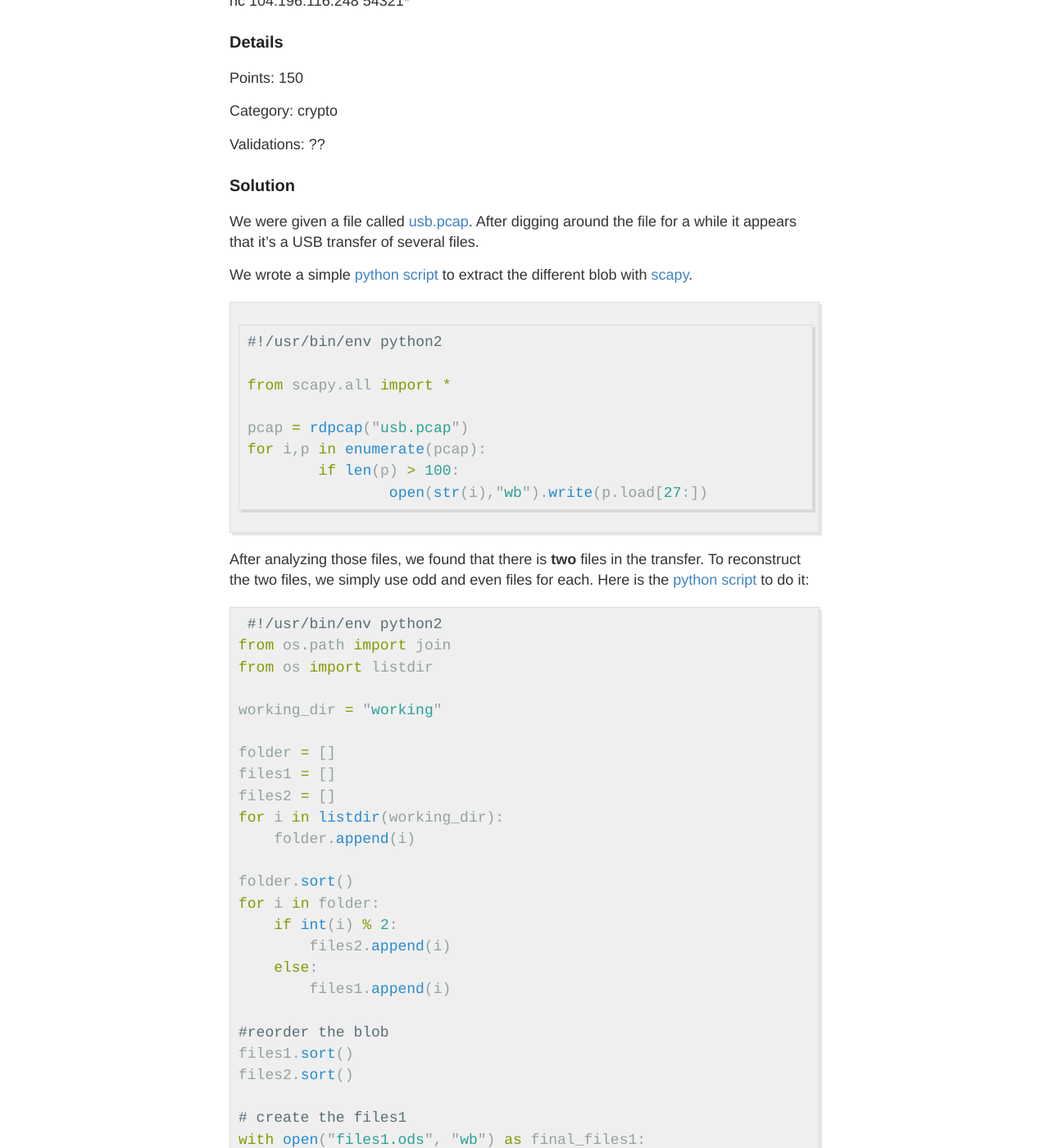
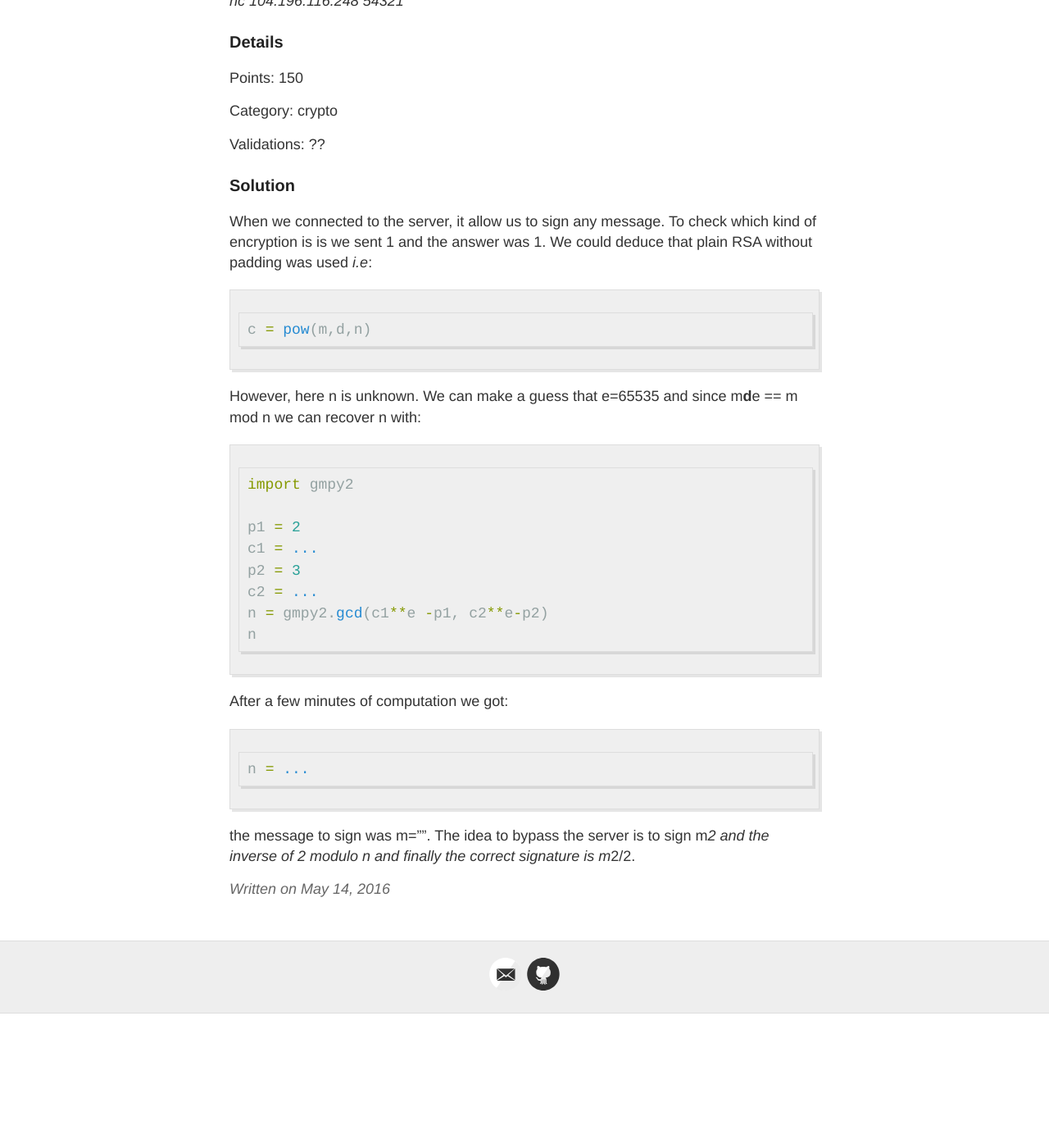
Before and after one commit to duksctf/duksctf.github.io, a Jekyll site: the page built from _posts/2016-05-14-TUCTF-Secure-Auth.md, in a window 1280 px wide and 1400 px high, scrolled down 463 px. Shown: the whole window at 82% size. Built offline with Jekyll 4.4.1, drawn with Linux system fonts in a browser that asks for light colours; after the commit the page ends 1699 px from its top, so only the background shows below that; some of the changed text lies outside the part shown.

Commit message:
Secure Auth update

````diff
--- a/_posts/2016-05-14-TUCTF-Secure-Auth.md
+++ b/_posts/2016-05-14-TUCTF-Secure-Auth.md
@@ -10,11 +10,11 @@ date: 2016-05-14
 
 ### Description
 
-*We have set up this fancy automatic signing server!
+*We have set up this fancy automatic signing server!*
 
-We also uses RSA authentication, so it’s super secure!
+*We also uses RSA authentication, so it’s super secure!*
 
-nc 104.196.116.248 54321*
+*nc 104.196.116.248 54321*
 
 ### Details
 
@@ -26,89 +26,28 @@ Validations: ??
 
 ### Solution
 
-We were given a file called [usb.pcap](/resources/2016/ndh/catch_me_if_you_can/usb.pcap).
-After digging around the file for a while it appears that it's a USB transfer of
-several files.
-
-We wrote a simple [python script](/resources/2016/ndh/catch_me_if_you_can/extract_files.py) to extract the different blob with [scapy](http://www.secdev.org/projects/scapy/).
+When we connected to the server, it allow us to sign any message. To check which kind of encryption is is we sent 1 and the answer was 1. We could deduce that plain RSA without padding was used *i.e*:
 
 ``` python
-#!/usr/bin/env python2
-
-from scapy.all import *
-
-pcap = rdpcap("usb.pcap")
-for i,p in enumerate(pcap):
-	if len(p) > 100:
-		open(str(i),"wb").write(p.load[27:])
+c = pow(m,d,n)
 ```
 
-After analyzing those files, we found that there is **two** files in the transfer.
-To reconstruct the two files, we simply use odd and even files for each. Here is
-the [python script](/resources/2016/ndh/catch_me_if_you_can/prepare_file.py) to do it:
+However, here n is unknown. We can make a guess that e=65535 and since m**d**e == m mod n we can recover n with:
 
+``` python
+import gmpy2
 
-{% highlight python %} #!/usr/bin/env python2
-from os.path import join
-from os import listdir
+p1 = 2
+c1 = ...
+p2 = 3
+c2 = ...
+n = gmpy2.gcd(c1**e -p1, c2**e-p2)
+n
+```
 
-working_dir = "working"
+After a few minutes of computation we got:
+``` python
+n = ...
+```
 
-folder = []
-files1 = []
-files2 = []
-for i in listdir(working_dir):
-    folder.append(i)
-
-folder.sort()
-for i in folder:
-    if int(i) % 2:
-        files2.append(i)
-    else:
-        files1.append(i)
-
-#reorder the blob
-files1.sort()
-files2.sort()
-
-# create the files1
-with open("files1.ods", "wb") as final_files1:
-
-    # clean the sample
-    for i in files1:
-        final_files1.write(open(join(working_dir, i)).read(0x708))
-
-
-# create the files2
-with open("files2.ods", "wb") as final_files2:
-
-    # clean the sample
-    for i in files2:
-        final_files2.write(open(join(working_dir, i)).read(0x708)) {% endhighlight %}
-
-After running our script we were left with two files:
-```
-file files1.ods
-files1.ods: OpenDocument Spreadsheet
-```
-After opening the first file with [Libreoffice](https://fr.libreoffice.org/) we
-were greeted by:
-
-<img src="/resources/2016/ndh/catch_me_if_you_can/screen_file1.png" width="800">
-
-Fun isn't it...
-
-Digging in the 2nd file is more profitable, it show us a sort of table with
-alphabetic and letter:
-
-<a href="/resources/2016/ndh/catch_me_if_you_can/screen_file2.png">
-<img src="/resources/2016/ndh/catch_me_if_you_can/screen_file2.png" width="800">
-</a>
-if you scroll to the **1048576** line vertical and to the top right most, yes there are
-serious... you'll found a "code":
-> g6d5g5f2b6g5d3e4d4b3c5b6k2j5j5g4l2
-
-Using this code with the weird alphbetical table give us the flag: **ndh[wh3re1sw@lly]**.
-
-Challenges resources are available in the [resources
-folder](https://github.com/duksctf/duksctf.github.io/tree/master/resources/2016/ndh/catch_me_if_you_can)
+the message to sign was m="". The idea to bypass the server is to sign m*2 and the inverse of 2 modulo n and finally the correct signature is m*2/2.
````
Also changed, not shown: README.md.
